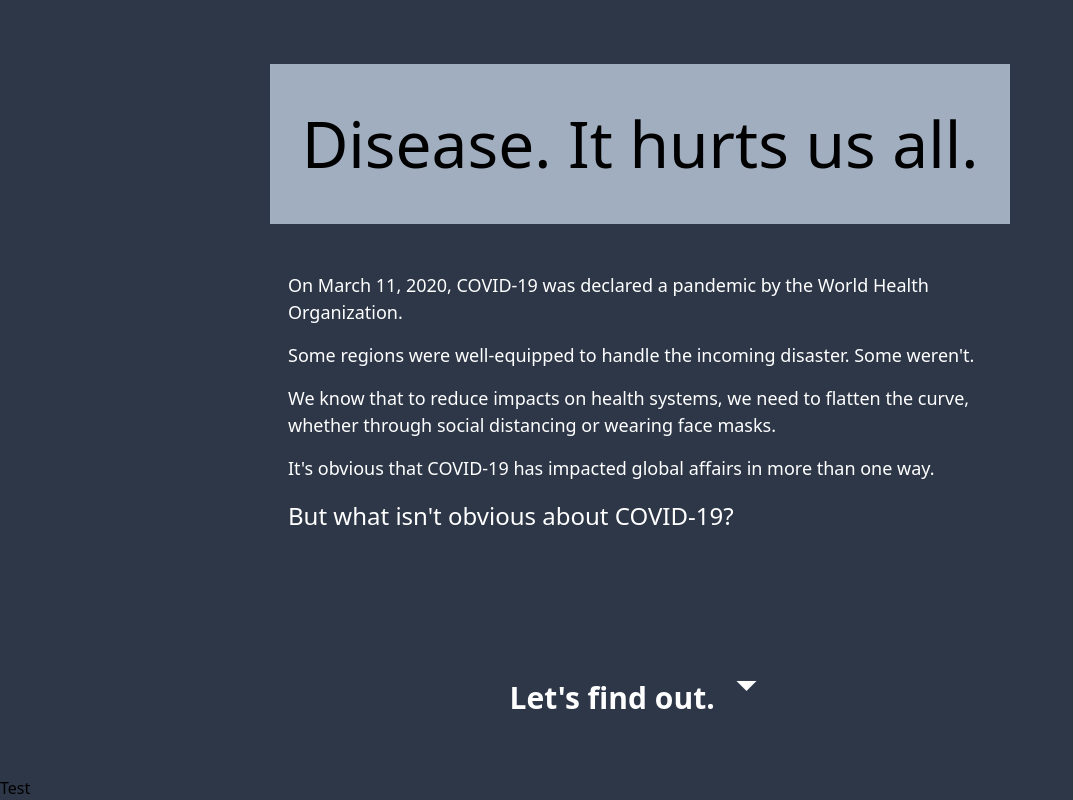
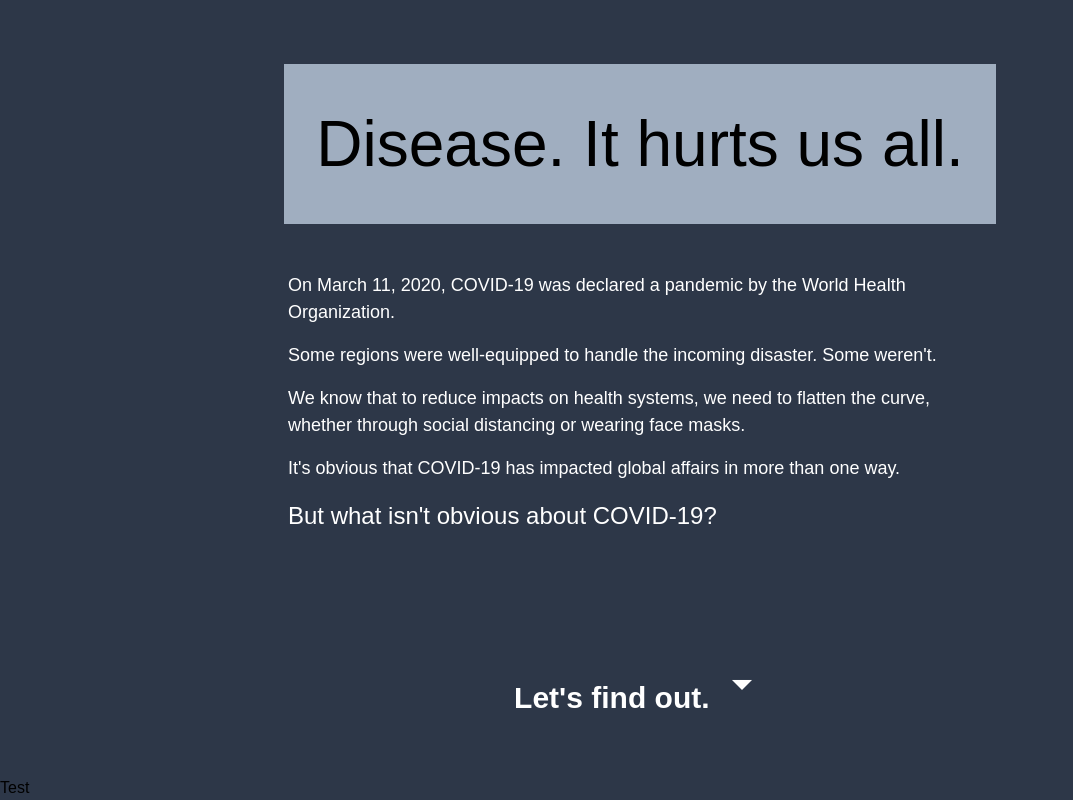
Before and after one commit to WillieCubed/nasa-space-apps-covid-19, a Vue app: page / in a window 1280 px wide. Shown: the top 800 px of the page, without its empty margins (0-1073 px from the left). Built offline with nearby package versions, Linux system fonts and the light colour scheme.

Commit message:
Improve font styling

```diff
--- a/tailwind.config.js
+++ b/tailwind.config.js
@@ -1,5 +1,11 @@
 module.exports = {
-  theme: {},
+  theme: {
+    fontFamily: {
+      'display': ['Play', 'sans-serif'],
+      'sans': ['Overpass', 'sans-serif'],
+      'serif': ['"EB Garamond"', 'serif'],
+    }
+  },
   variants: {},
   plugins: [],
   purge: {
```
